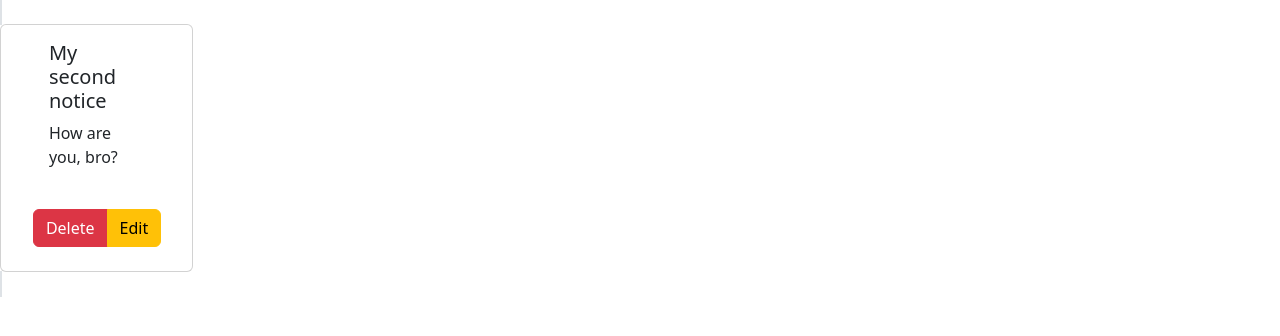
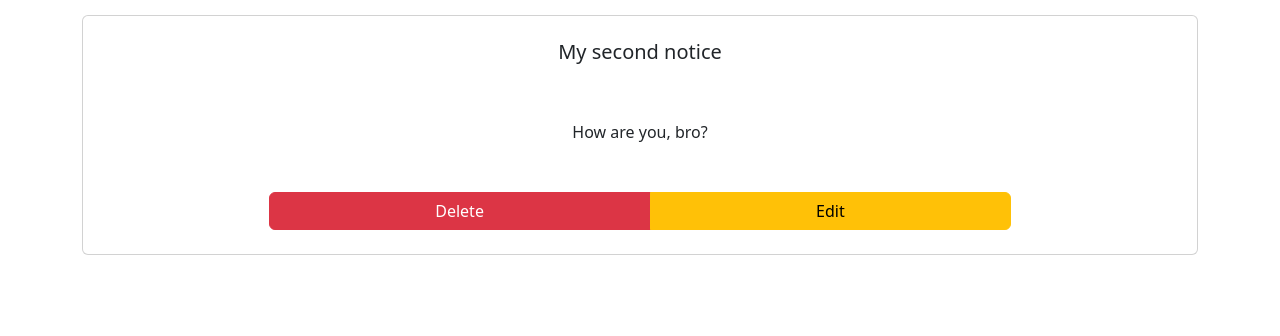
Before and after one commit to Goukuduken/djsite_zametka, a Django app: page /fullnotice/2/ in a window 1280 px wide. Shown: the part 68-404 px from the top of the page. Run offline with Django 3.2, Linux system fonts and the light colour scheme; data comes from the database, SQL or seed files in the repository; both versions use the stored data as it was after the commit.

Commit message:
small changes: Редизайн шаблона fullnotice

```diff
--- a/zametka/noticeapp/static/noticeapp/css/style.css
+++ b/zametka/noticeapp/static/noticeapp/css/style.css
@@ -98,3 +98,14 @@ border-radius: 20px;
    border: none;
    border-radius: 10px;
 }
+
+/* Форма Full Notice */
+/* ------------------------------- */
+
+.notice_title_text {
+  text-align: center;
+}
+
+.notice_main_text {
+  text-align:center;
+}
--- a/zametka/noticeapp/static/noticeapp/css/stylesheet.css
+++ /dev/null
@@ -1,4 +0,0 @@
-.pos {
-    margin: 20px;
-    padding: 10px;
-}
--- a/zametka/noticeapp/templates/notice/fullnotice.html
+++ b/zametka/noticeapp/templates/notice/fullnotice.html
@@ -4,11 +4,10 @@
    <head>
       <meta charset="UTF-8">
       <title>Main Page</title>
-    <link type="text/css" href = "{% static 'noticeapp/css/stylesheet.css' %}" rel="stylesheet" >
+      <link type="text/css" href = "{% static 'noticeapp/css/style.css' %}" rel="stylesheet" >
       <link href="https://cdn.jsdelivr.net/npm/bootstrap@5.2.0/dist/css/bootstrap.min.css" rel="stylesheet" integrity="sha384-gH2yIJqKdNHPEq0n4Mqa/HGKIhSkIHeL5AyhkYV8i59U5AR6csBvApHHNl/vI1Bx" crossorigin="anonymous">
    </head>
    <body>
-
       <nav class="navbar navbar-expand-lg bg-light">
          <div class="container-fluid">
             <div class="collapse navbar-collapse" id="navbarSupportedContent">
@@ -17,34 +16,35 @@
                </ul>
                <h1 class="me-auto mb-2 mb-lg-1">ZAMETKA</h1>
                <a href="#" type="button" class="btn btn-outline-secondary">Menu</a>
-
             </div>
          </div>
       </nav>
-
-<span class="border border-2">
+      <div class="container">
          <div class="row">
-        {% csrf_token %}
+            <div class="col align-self-center">
+               <div class="card">
                   <br>
-        <div class="col-sm-2">
-    <div class="card">
-      <div class="card-body col-md-8 offset-md-2">
+                  <div class="notice_title_text">
                      <h5 class="card-title">{{notice_card_information.title}}</h5>
+                  </div>
+                  </br>
+                  <br>
+                  <div class="notice_main_text">
                      <p class="card-text">{{notice_card_information.text}}</p>
                   </div>
+                  </br>
                   <br>
-
                   <div class="btn-group col-md-8 offset-md-2" role="group" aria-label="Basic mixed styles example">
                      <button type="button" class="btn btn-danger">Delete</button>
                      <button type="button" class="btn btn-warning">Edit</button>
                   </div>
                   </br>
                </div>
-</span>
-
+            </div>
+         </div>
+      </div>
       <div class="fixed-bottom">
          <nav class="navbar navbar-expand-lg bg-light"></nav>
       </div>
-
    </body>
 </html>
--- a/zametka/noticeapp/templates/notice/index.html
+++ b/zametka/noticeapp/templates/notice/index.html
@@ -25,7 +25,7 @@
     <div class="row">
         {% csrf_token %}
         {% for elem in notice_card_information %}
-        <br><div class="col-sm-2">
+        <br><div class="col-sm-3">
     <div class="card">
       <div class="card-body">
         <h5 class="card-title">{{elem.title}}</h5>
```
Also changed, not shown: zametka/db.sqlite3. Lines whose indentation alone changed are shown as unchanged.
